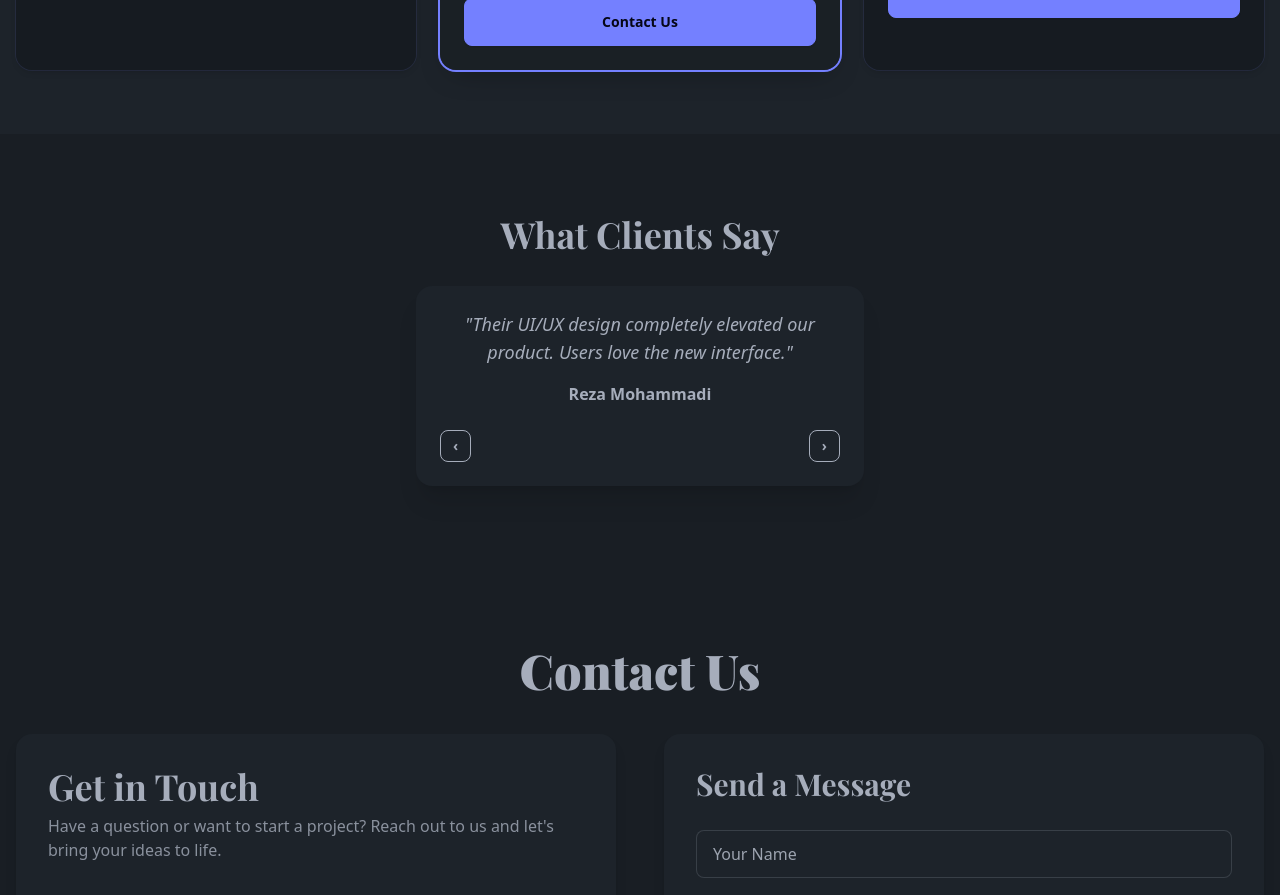
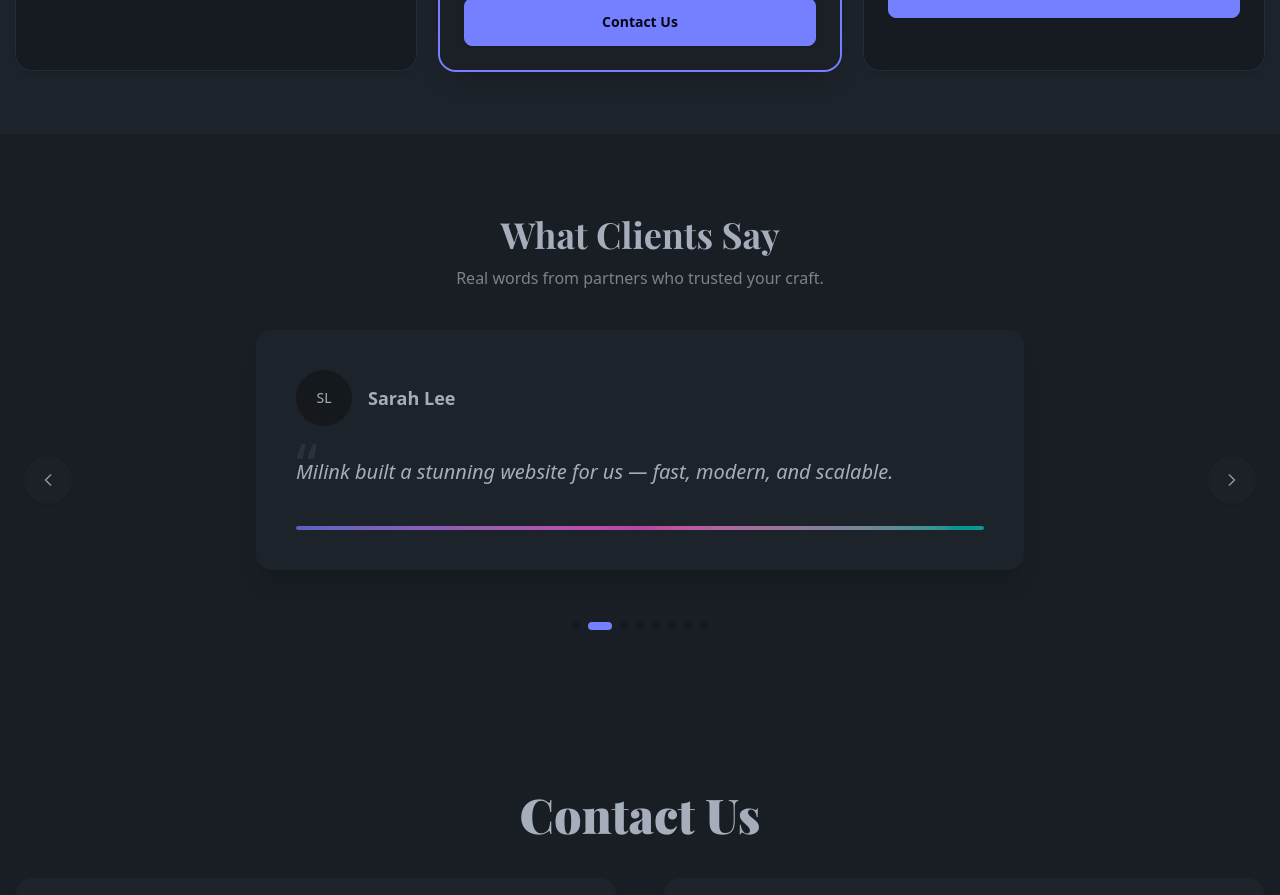
Before and after one commit to miladmo68/milink-pro, a React (Vite) app: page / in a window 1280 px wide. Shown: the part 4420-5315 px from the top of the page. Built offline with nearby package versions, Linux system fonts and the light colour scheme; the HTML template or start-up script is replaced by a standard one.

Commit message:
testomonials Updated

```diff
--- a/src/sections/Testimonials.jsx
+++ b/src/sections/Testimonials.jsx
@@ -1,28 +1,278 @@
-import { useState } from "react";
-import { testimonials } from "../data/content.js";
+import { useEffect, useMemo, useRef, useState } from "react";
+import { testimonials as DATA } from "../data/content.js";
+
+/**
+ * Optional fields supported in DATA:
+ * {
+ *   text: string,
+ *   name: string,
+ *   role?: string,
+ *   company?: string,
+ *   avatar?: string,   // /images/people/alex.jpg
+ *   rating?: number    // 1..5
+ * }
+ */
 
 export default function Testimonials() {
+  const testimonials = useMemo(() => (Array.isArray(DATA) ? DATA : []), []);
   const [index, setIndex] = useState(0);
-  const prev = () =>
-    setIndex((index - 1 + testimonials.length) % testimonials.length);
-  const next = () => setIndex((index + 1) % testimonials.length);
+  const [isHover, setIsHover] = useState(false);
+  const containerRef = useRef(null);
+  const touch = useRef({ startX: 0, deltaX: 0, isSwiping: false });
+  const intervalRef = useRef(null);
+
+  const length = testimonials.length || 1;
+
+  // Autoplay every 5s (pause on hover or when length < 2)
+  useEffect(() => {
+    if (length < 2) return;
+    const play = () => setIndex((i) => (i + 1) % length);
+    if (!isHover) intervalRef.current = setInterval(play, 5000);
+    return () => clearInterval(intervalRef.current);
+  }, [isHover, length]);
+
+  // Keyboard navigation (←/→)
+  useEffect(() => {
+    const onKey = (e) => {
+      if (e.key === "ArrowRight") next();
+      if (e.key === "ArrowLeft") prev();
+    };
+    window.addEventListener("keydown", onKey);
+    return () => window.removeEventListener("keydown", onKey);
+  }, [length]);
+
+  const prev = () => setIndex((i) => (i - 1 + length) % length);
+  const next = () => setIndex((i) => (i + 1) % length);
+  const goTo = (i) => setIndex(i % length);
+
+  // Touch/drag (mobile)
+  const onTouchStart = (e) => {
+    touch.current.startX = e.touches[0].clientX;
+    touch.current.deltaX = 0;
+    touch.current.isSwiping = true;
+  };
+  const onTouchMove = (e) => {
+    if (!touch.current.isSwiping) return;
+    touch.current.deltaX = e.touches[0].clientX - touch.current.startX;
+  };
+  const onTouchEnd = () => {
+    if (!touch.current.isSwiping) return;
+    const { deltaX } = touch.current;
+    touch.current.isSwiping = false;
+    if (Math.abs(deltaX) > 60) {
+      deltaX < 0 ? next() : prev();
+    }
+  };
+
+  if (!testimonials.length) {
+    return (
+      <section id="testimonials" className="py-20 bg-base-200 text-center">
+        <h2 className="text-4xl font-bold mb-2">What Clients Say</h2>
+        <p className="opacity-70">Add some testimonials to get started.</p>
+      </section>
+    );
+  }
 
   return (
-    <section id="testimonials" className="py-20 bg-base-200 text-center">
-      <h2 className="text-4xl font-bold mb-8">What Clients Say</h2>
-      <div className="card bg-base-100 shadow-xl mx-auto max-w-md p-6">
-        <p className="italic text-lg mb-4">"{testimonials[index].text}"</p>
-        <h4 className="font-bold">{testimonials[index].name}</h4>
-        <span className="text-sm opacity-75">{testimonials[index].role}</span>
-        <div className="flex justify-between mt-6">
-          <button className="btn btn-sm btn-outline" onClick={prev}>
-            ‹
-          </button>
-          <button className="btn btn-sm btn-outline" onClick={next}>
-            ›
-          </button>
+    <section
+      id="testimonials"
+      className="py-20 bg-base-200"
+      aria-label="Client testimonials"
+    >
+      <div className="container mx-auto px-4 max-w-5xl">
+        <h2 className="text-4xl font-bold text-center mb-3">
+          What Clients Say
+        </h2>
+        <p className="text-center opacity-70 mb-10">
+          Real words from partners who trusted your craft.
+        </p>
+
+        {/* Slider Shell */}
+        <div
+          ref={containerRef}
+          className="relative"
+          onMouseEnter={() => setIsHover(true)}
+          onMouseLeave={() => setIsHover(false)}
+          onTouchStart={onTouchStart}
+          onTouchMove={onTouchMove}
+          onTouchEnd={onTouchEnd}
+        >
+          {/* Track */}
+          <div
+            className="flex transition-transform duration-500 ease-out"
+            style={{ transform: `translateX(-${index * 100}%)` }}
+          >
+            {testimonials.map((t, i) => (
+              <SlideCard key={i} t={t} />
+            ))}
+          </div>
+
+          {/* Arrows */}
+          {length > 1 && (
+            <>
+              <button
+                aria-label="Previous testimonial"
+                className="btn btn-circle btn-ghost absolute left-2 top-1/2 -translate-y-1/2 bg-base-100/70 backdrop-blur shadow hover:scale-105"
+                onClick={prev}
+              >
+                <ChevronLeft />
+              </button>
+              <button
+                aria-label="Next testimonial"
+                className="btn btn-circle btn-ghost absolute right-2 top-1/2 -translate-y-1/2 bg-base-100/70 backdrop-blur shadow hover:scale-105"
+                onClick={next}
+              >
+                <ChevronRight />
+              </button>
+            </>
+          )}
+
+          {/* Dots */}
+          {length > 1 && (
+            <div className="flex items-center justify-center gap-2 mt-6">
+              {testimonials.map((_, i) => {
+                const active = i === index;
+                return (
+                  <button
+                    key={i}
+                    aria-label={`Go to slide ${i + 1}`}
+                    onClick={() => goTo(i)}
+                    className={[
+                      "h-2 w-2 rounded-full transition-all",
+                      active
+                        ? "w-6 bg-primary"
+                        : "bg-base-300 hover:bg-base-300/80",
+                    ].join(" ")}
+                  />
+                );
+              })}
+            </div>
+          )}
         </div>
       </div>
     </section>
   );
 }
+
+/* ——— Slide Card ——— */
+function SlideCard({ t }) {
+  return (
+    <article className="min-w-full px-2">
+      <div className="card bg-base-100 shadow-xl mx-auto max-w-3xl">
+        <div className="card-body p-8 sm:p-10">
+          {/* Header: avatar + meta */}
+          <div className="flex items-center gap-4 mb-6">
+            <Avatar src={t.avatar} name={t.name} />
+            <div>
+              <h4 className="font-bold text-lg">{t.name}</h4>
+              <p className="text-sm opacity-70">
+                {t.role}
+                {t.company ? ` • ${t.company}` : ""}
+              </p>
+              {typeof t.rating === "number" && (
+                <div className="mt-1">
+                  <Stars outOf={5} value={Math.max(0, Math.min(5, t.rating))} />
+                </div>
+              )}
+            </div>
+          </div>
+
+          {/* Quote */}
+          <blockquote className="relative text-left">
+            <span className="absolute -top-6 left-0 text-6xl leading-none opacity-10 select-none">
+              “
+            </span>
+            <p className="italic text-lg sm:text-xl leading-relaxed">
+              {t.text}
+            </p>
+          </blockquote>
+
+          {/* Footer: subtle gradient bar */}
+          <div className="mt-8 h-1 rounded-full bg-gradient-to-r from-primary/70 via-secondary/70 to-accent/70" />
+        </div>
+      </div>
+    </article>
+  );
+}
+
+/* ——— Small UI bits ——— */
+
+function Avatar({ src, name = "" }) {
+  if (!src) {
+    // Fallback initials
+    const initials = (name || "?")
+      .split(" ")
+      .map((n) => n[0]?.toUpperCase())
+      .slice(0, 2)
+      .join("");
+    return (
+      <div className="avatar placeholder">
+        <div className="w-14 rounded-full bg-base-300 text-base-content">
+          <span className="text-sm">{initials}</span>
+        </div>
+      </div>
+    );
+  }
+  return (
+    <div className="avatar">
+      <div className="w-14 rounded-full ring ring-primary/20 ring-offset-2 ring-offset-base-100 overflow-hidden">
+        <img src={src} alt={name} loading="lazy" />
+      </div>
+    </div>
+  );
+}
+
+function Stars({ value = 5, outOf = 5 }) {
+  return (
+    <div
+      className="flex items-center gap-0.5"
+      aria-label={`${value} out of ${outOf} stars`}
+    >
+      {Array.from({ length: outOf }).map((_, i) => (
+        <Star key={i} filled={i < value} />
+      ))}
+    </div>
+  );
+}
+
+function Star({ filled }) {
+  return (
+    <svg
+      viewBox="0 0 24 24"
+      className={`h-4 w-4 ${filled ? "fill-yellow-400" : "fill-base-300"}`}
+      aria-hidden="true"
+    >
+      <path d="M12 .587l3.668 7.431 8.2 1.193-5.934 5.786 1.4 8.168L12 18.896l-7.334 3.869 1.4-8.168L.132 9.211l8.2-1.193L12 .587z" />
+    </svg>
+  );
+}
+
+function ChevronLeft() {
+  return (
+    <svg width="20" height="20" viewBox="0 0 24 24" className="opacity-80">
+      <path
+        d="M15 18l-6-6 6-6"
+        stroke="currentColor"
+        strokeWidth="2"
+        fill="none"
+        strokeLinecap="round"
+        strokeLinejoin="round"
+      />
+    </svg>
+  );
+}
+
+function ChevronRight() {
+  return (
+    <svg width="20" height="20" viewBox="0 0 24 24" className="opacity-80">
+      <path
+        d="M9 6l6 6-6 6"
+        stroke="currentColor"
+        strokeWidth="2"
+        fill="none"
+        strokeLinecap="round"
+        strokeLinejoin="round"
+      />
+    </svg>
+  );
+}
```
